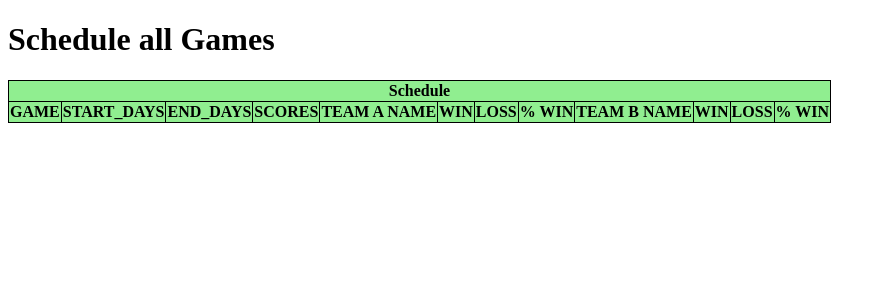
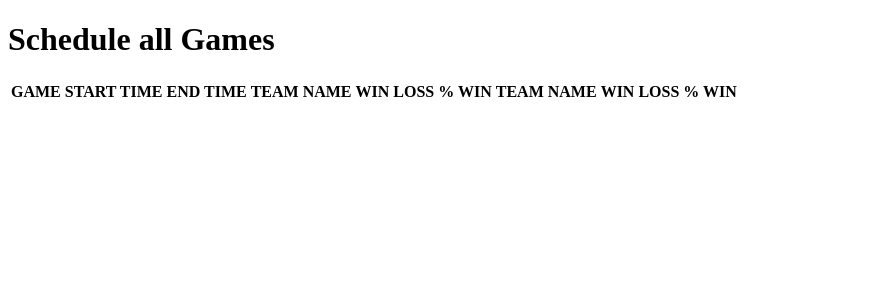
Before and after one commit to Dpham181/WEB-MANAGEMENT-SPORT-TEAM, a PHP site: page /schedule_game.php in a window 1280 px wide. Shown: the top 300 px of the page, without its empty margins (0-886 px from the left). Run offline with PHP 8.4, Linux system fonts and the light colour scheme; data comes from the database, SQL or seed files in the repository; both versions use the stored data as it was after the commit; lists and menus that the app fills with data are empty.

Commit message:
fix promote_update and modify schedule_game

```diff
--- a/schedule_game.php
+++ b/schedule_game.php
@@ -72,15 +72,28 @@
     ?>
 
 
-    <table style="border:1px solid black; border-collapse:collapse;">
-      <tr>
-        <th colspan="12" style="vertical-align:top; border:1px solid black; background: lightgreen; text-align :center;">Schedule</th>
+    <table class="table table-bordered table-hover">
+      <thead class="thead-dark">
+        <tr class="info">
+          <th scope="col">GAME</th>
+          <th scope="col">START TIME</th>
+          <th scope="col">END TIME</th>
+
+          <th scope="col">TEAM NAME</th>
+          <th scope="col">WIN</th>
+          <th scope="col">LOSS</th>
+          <th scope="col">% WIN</th>
+
+          <th scope="col">TEAM NAME</th>
+          <th scope="col">WIN</th>
+          <th scope="col">LOSS</th>
+          <th scope="col">% WIN</th>
         </tr>
-      <tr>
+      </thead>
+        <!-- <tr>
           <th style="vertical-align:top; border:1px solid black; background: lightgreen;">GAME</th>
           <th style="vertical-align:top; border:1px solid black; background: lightgreen;">START_DAYS</th>
           <th style="vertical-align:top; border:1px solid black; background: lightgreen;">END_DAYS</th>
-        <th style="vertical-align:top; border:1px solid black; background: lightgreen;">SCORES</th>
 
           <th style="vertical-align:top; border:1px solid black; background: lightgreen;">TEAM A NAME</th>
           <th style="vertical-align:top; border:1px solid black; background: lightgreen;">WIN  </th>
@@ -91,7 +104,9 @@
           <th style="vertical-align:top; border:1px solid black; background: lightgreen;">WIN  </th>
           <th style="vertical-align:top; border:1px solid black; background: lightgreen;">LOSS</th>
           <th style="vertical-align:top; border:1px solid black; background: lightgreen;">% WIN</th>
-      </tr>
+        </tr> -->
+
+
       <?php
         if ($stmt =  $link->prepare($sql) && $stmt1 = $link->prepare($sql1)) {
         $row = 0;
@@ -101,20 +116,28 @@
           echo "<tr>\n";
 
 
-          echo "<td  style='vertical-align:top; border:1px solid black;'>". ++$row ."</td>\n";
-          echo "<td  style='vertical-align:top; border:1px solid black;'>". $STD ."</td>\n";
-          echo "<td style='vertical-align:top; border:1px solid black;'> ". $ETD ."</td>\n";
-          echo "<td style='vertical-align:top; border:1px solid black;'>". $SC ."</td>\n";
+          echo "<th scope=\"row\">".++$row."</th>\n";
+          echo "<td>".$STD."</td>\n";
+          echo "<td>".$ETD."</td>\n";
+          echo "<td>".$SC."</td>\n";
+
+          for ($i=0; $i < 2 ; $i++) {
             $stmt1->fetch();
-        echo "<td  style='vertical-align:top; border:1px solid black;'>". $TN ."</td>\n";
-        echo "<td style='vertical-align:top; border:1px solid black;'> ". $W ."</td>\n";
-          echo "<td style='vertical-align:top; border:1px solid black;'>". $L ."</td>\n";
-            echo "<td style='vertical-align:top; border:1px solid black;'>". $PERSENT . '%' ."</td>\n";
-          $stmt1->fetch();
-          echo "<td  style='vertical-align:top; border:1px solid black;'>". $TN ."</td>\n";
-          echo "<td style='vertical-align:top; border:1px solid black;'> ". $W ."</td>\n";
-          echo "<td style='vertical-align:top; border:1px solid black;'>". $L ."</td>\n";
-          echo "<td style='vertical-align:top; border:1px solid black;'>". $PERSENT . '%' ."</td>\n";
+            echo "<td>".$TN."</td>\n";
+            echo "<td>".$W."</td>\n";
+            echo "<td>".$L."</td>\n";
+            echo "<td>".$PERSENT."</td>\n";
+          }
+        //   $stmt1->fetch();
+        // echo "<td  style='vertical-align:top; border:1px solid black;'>". $TN ."</td>\n";
+        // echo "<td style='vertical-align:top; border:1px solid black;'> ". $W ."</td>\n";
+        //   echo "<td style='vertical-align:top; border:1px solid black;'>". $L ."</td>\n";
+        //     echo "<td style='vertical-align:top; border:1px solid black;'>". $PERSENT . '%' ."</td>\n";
+        //   $stmt1->fetch();
+        //   echo "<td  style='vertical-align:top; border:1px solid black;'>". $TN ."</td>\n";
+        //   echo "<td style='vertical-align:top; border:1px solid black;'> ". $W ."</td>\n";
+        //   echo "<td style='vertical-align:top; border:1px solid black;'>". $L ."</td>\n";
+        //   echo "<td style='vertical-align:top; border:1px solid black;'>". $PERSENT . '%' ."</td>\n";
 
 
 
```
Also changed, not shown: DDL/SPORT-MANAGEMENT_ddl.sql (+14 -1 lines), promote_update.php (+15 -2 lines). Lines whose indentation alone changed are shown as unchanged.
